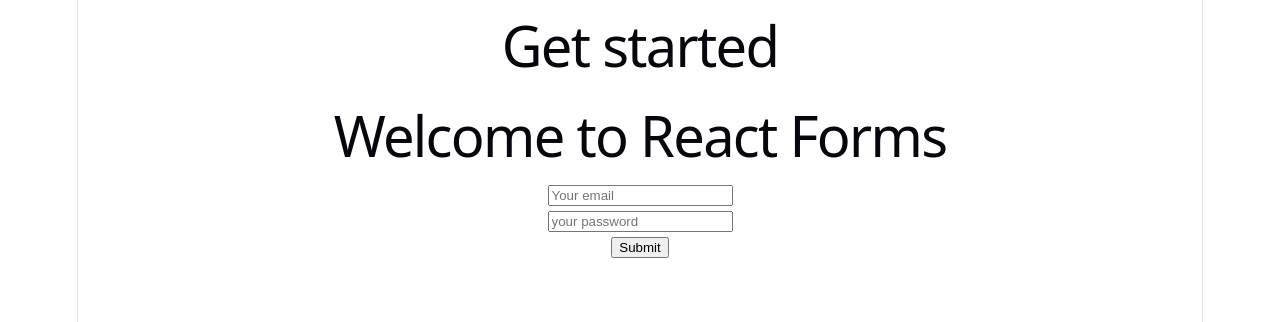
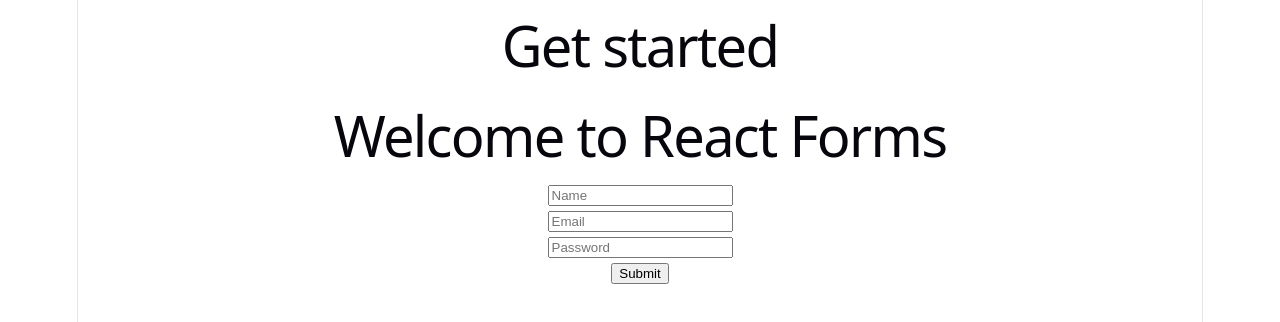
Before and after one commit to ridu101/intro-of--react-forms, a React (Vite) app: page / in a window 1280 px wide. Shown: the top 322 px of the page. Built offline with nearby package versions, Linux system fonts and the light colour scheme.

Commit message:
custom hook created and used

```diff
--- a/src/App.jsx
+++ b/src/App.jsx
@@ -1,8 +1,9 @@
 import "./App.css";
 // import ControlledField from "./components/ControlledField/ControlledField";
-import UncontrolledField from "./components/UncontrolledField/UncontrolledField";
+// import UncontrolledField from "./components/UncontrolledField/UncontrolledField";
 // import FormAction from './components/FormAction/FormAction'
 // import SimpleFrom from './components/SimpleForm/SimpleFrom'
+import HookForm from './components/Hooks/HookForm.jsx'
 
 function App() {
   return (
@@ -12,8 +13,9 @@ function App() {
 
       {/* <SimpleFrom></SimpleFrom> */}
       {/* <FormAction></FormAction> */}
-      {/* <ControlledField></ControlledField>*/}
-      <UncontrolledField></UncontrolledField>
+      {/* <ControlledField></ControlledField> */}
+      {/* <UncontrolledField></UncontrolledField> */}
+      <HookForm></HookForm>
     </>
   );
 }
--- /dev/null
+++ b/src/Hooks/useInputField.jsx
@@ -0,0 +1,13 @@
+import { useState } from "react"
+
+const useInputField = () => {
+    const [fieldValue, setFieldValue]= useState();
+
+    const handleFieldOnChange= e => {
+        setFieldValue(e.target.value)
+    }
+
+    return [fieldValue, handleFieldOnChange]
+}
+
+export default useInputField;
--- /dev/null
+++ b/src/components/Hooks/HookForm.jsx
@@ -0,0 +1,29 @@
+// import React from 'react';
+
+import useInputField from "../../Hooks/useInputField";
+
+const HookForm = () => {
+    const [name, nameOnChange] = useInputField('');
+    const [email, emailOnChange] = useInputField('');
+    const [password,passwordOnChange]= useInputField('')
+
+    const handleSubmit= e =>{
+        e.preventDefault();
+        console.log(name,email,password)
+    }
+    return (
+        <div>
+            <form onSubmit={handleSubmit}>
+                <input type="text" name="name" onChange={nameOnChange} defaultValue={name} placeholder="Name" />
+                <br />
+                <input type="email" name="email" onChange={emailOnChange} defaultValue={email} placeholder="Email" />
+                <br />
+                <input type="password" name="password" onChange={passwordOnChange} defaultValue={password} placeholder="Password"/>
+                <br />
+                <input type="submit" value="Submit" />
+            </form>
+        </div>
+    );
+};
+
+export default HookForm;
```
Also changed, not shown: src/components/ControlledField/ControlledField.jsx (+24 -10 lines).
